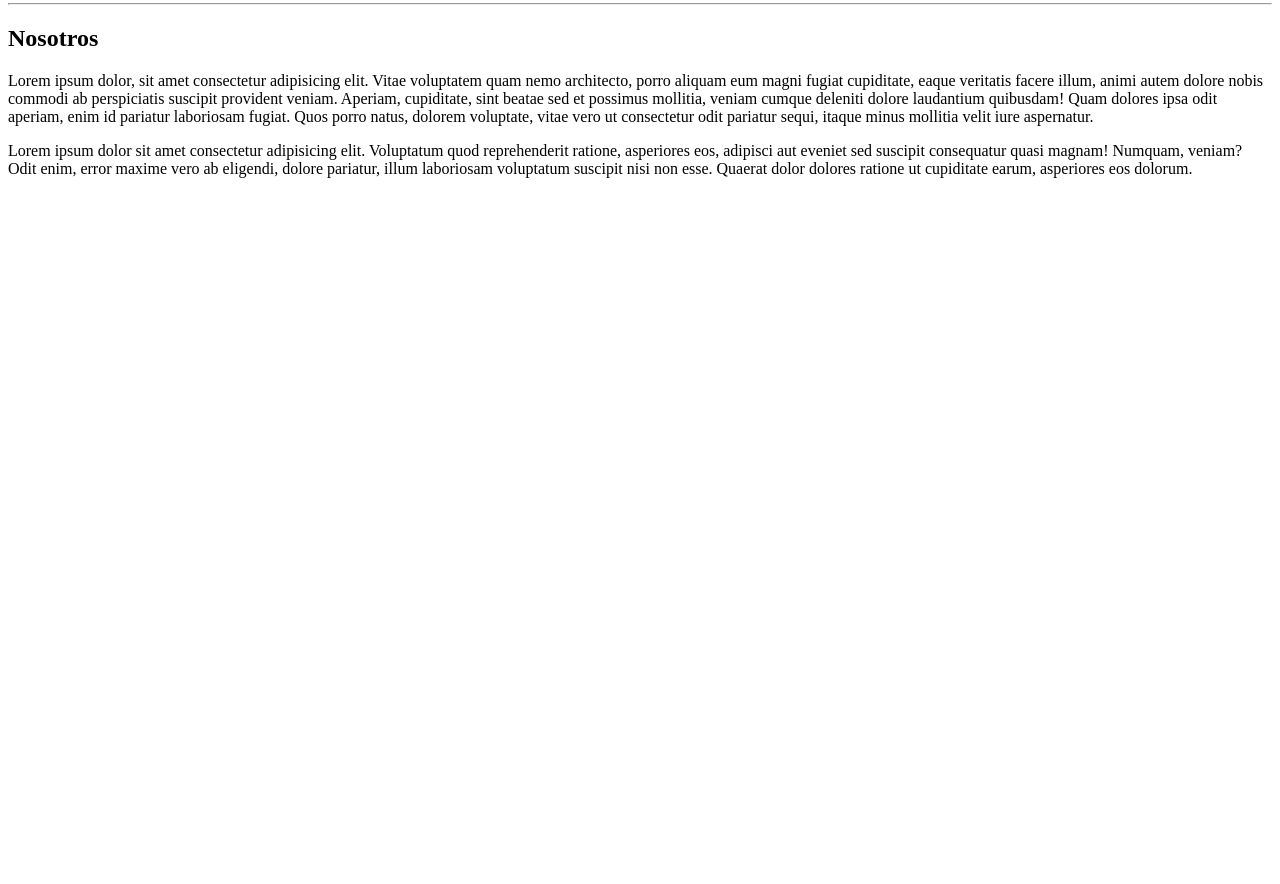
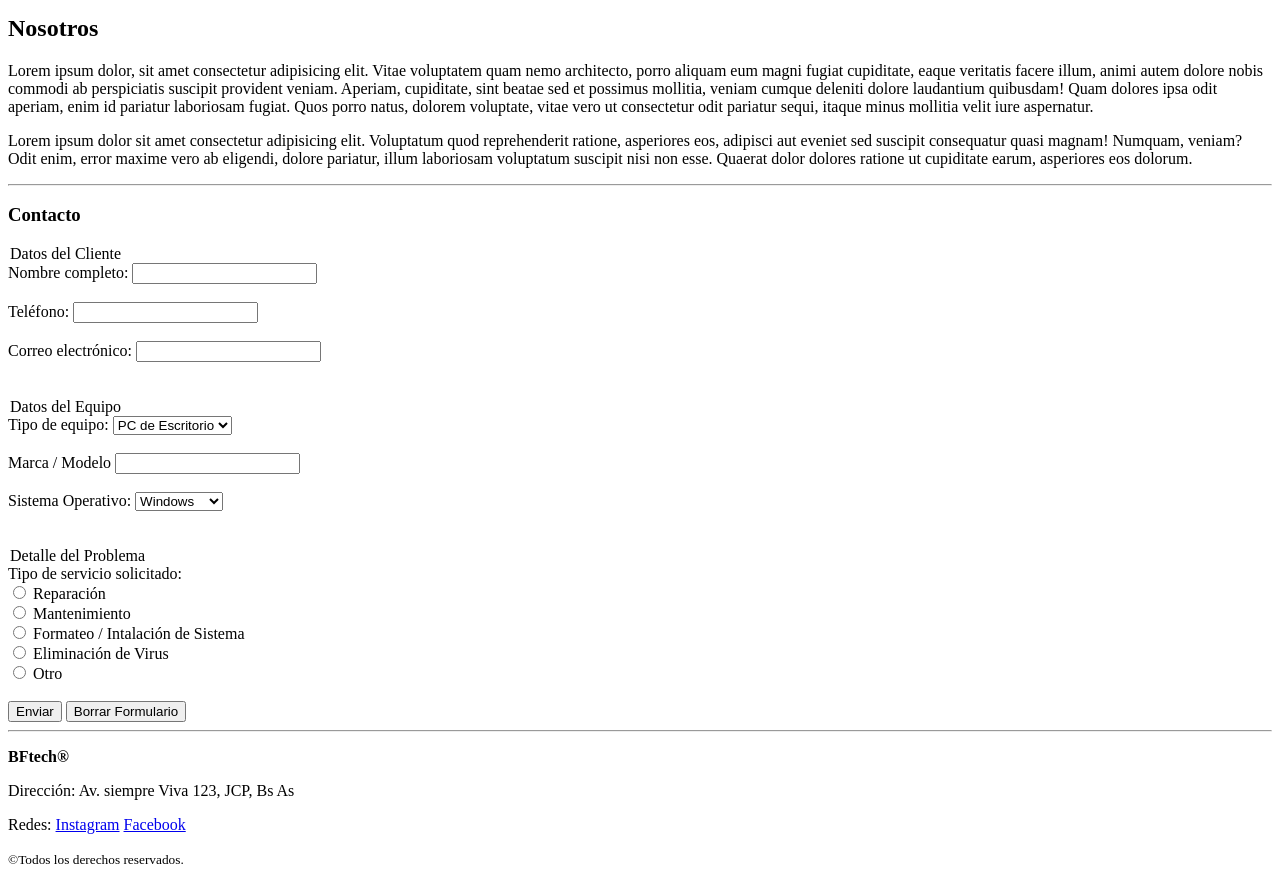
Before and after one commit to Brayan04a/practicas-html-css-js, a plain HTML site: page practica.html in a window 1280 px wide. Shown: the part 260-1144 px from the top of the page. Before the commit the page ends 800 px from the top, so only its background shows below. Drawn offline with Linux system fonts and the light colour scheme.

Commit message:
formulario y footer

```diff
--- a/practica.html
+++ b/practica.html
@@ -40,13 +40,80 @@
                 <p>Lorem ipsum dolor sit amet consectetur adipisicing elit. Voluptate, laborum.</p>
             </section>
             <hr>
-            <hr>
             <section>
                 <h2>Nosotros</h2>
                 <p>Lorem ipsum dolor, sit amet consectetur adipisicing elit. Vitae voluptatem quam nemo architecto, porro aliquam eum magni fugiat cupiditate, eaque veritatis facere illum, animi autem dolore nobis commodi ab perspiciatis suscipit provident veniam. Aperiam, cupiditate, sint beatae sed et possimus mollitia, veniam cumque deleniti dolore laudantium quibusdam! Quam dolores ipsa odit aperiam, enim id pariatur laboriosam fugiat. Quos porro natus, dolorem voluptate, vitae vero ut consectetur odit pariatur sequi, itaque minus mollitia velit iure aspernatur.</p>
                 <p>Lorem ipsum dolor sit amet consectetur adipisicing elit. Voluptatum quod reprehenderit ratione, asperiores eos, adipisci aut eveniet sed suscipit consequatur quasi magnam! Numquam, veniam? Odit enim, error maxime vero ab eligendi, dolore pariatur, illum laboriosam voluptatum suscipit nisi non esse. Quaerat dolor dolores ratione ut cupiditate earum, asperiores eos dolorum.</p>
 
             </section>
+            <hr>
+            <section>
+                <h3>Contacto</h3>
+                <form action="#" method="post">
+                    <legend>Datos del Cliente</legend>
+                    <label for="nombre">Nombre completo:</label>
+                    <input type="text" id="nombre" name="nombre" required><br><br>
 
+                    <label for="telefono">Teléfono:</label>
+                    <input type="tel" id="telefono" name="telefono" required><br><br>
+
+                    <label for="email">Correo electrónico:</label>
+                    <input type="email" id="email" name="email" required><br><br>
+                    <br>
+
+                    <legend>Datos del Equipo</legend>
+                    <label for="tipo_equipo">Tipo de equipo:</label>
+                    <select name="tipo_equipo" id="tipo_equipo" required>
+                        <option value="pc_escritorio">PC de Escritorio</option>
+                        <option value="nootbook">Notebook</option>
+                        <option value="all-in-one">All in One</option>
+                        <option value="impresora">Impresora</option>
+                        <option value="otro">Otro</option>
+                    </select><br><br>
+                    <label for="marca">Marca / Modelo</label>
+                    <input type="text" id="marca" name="marca"><br><br>
+
+                    <label for="sistema_operativo">Sistema Operativo:</label>
+                    <select name="sistema_operativo" id="sistema_operativo">
+                        <option value="windows">Windows</option>
+                        <option value="macos">MacOS</option>
+                        <option value="linux">GNU/Linux</option>
+                        <option value="no_se">No Sé</option>
+                    </select><br><br><br>
+
+                    <legend>Detalle del Problema</legend>
+                    <label for="tipo_servicio">Tipo de servicio solicitado:</label><br>
+
+                    <input type="radio" id="reparacion" name="tipo_servicio" value="reparacion">
+                    <label for="reparacion">Reparación</label><br>
+
+                    <input type="radio" id="mantenimiento" name="tipo_servicio" value="mantenimiento">
+                    <label for="">Mantenimiento</label><br>
+
+                    <input type="radio" id="formateo" name="tipo_servicio" value="formateo">
+                    <label for="formateo">Formateo / Intalación de Sistema</label><br>
+
+                    <input type="radio" id="virus" name="tipo_servicio" value="virus">
+                    <label for="virus">Eliminación de Virus</label><br>
+
+                    <input type="radio" id="otro" name="tipo_servicio" value="otro">
+                    <label for="otro">Otro</label><br><br>
+
+                    <input type="submit" value="Enviar">
+                    <input type="reset" value="Borrar Formulario">
+                </form>
+            </section>
+        </main>
+        <footer>
+            <hr>
+            <p><strong>BFtech&reg;</strong></p>
+
+            <p>Dirección: Av. siempre Viva 123, JCP, Bs As</p>
+            <p>Redes:
+                <a href="#" target="_blank">Instagram</a>
+                <a href="#" target="_blank">Facebook</a>
+            </p>
+            <p><small>&copy;Todos los derechos reservados.</small></p>
+        </footer>
     </body>
 </html>
```
